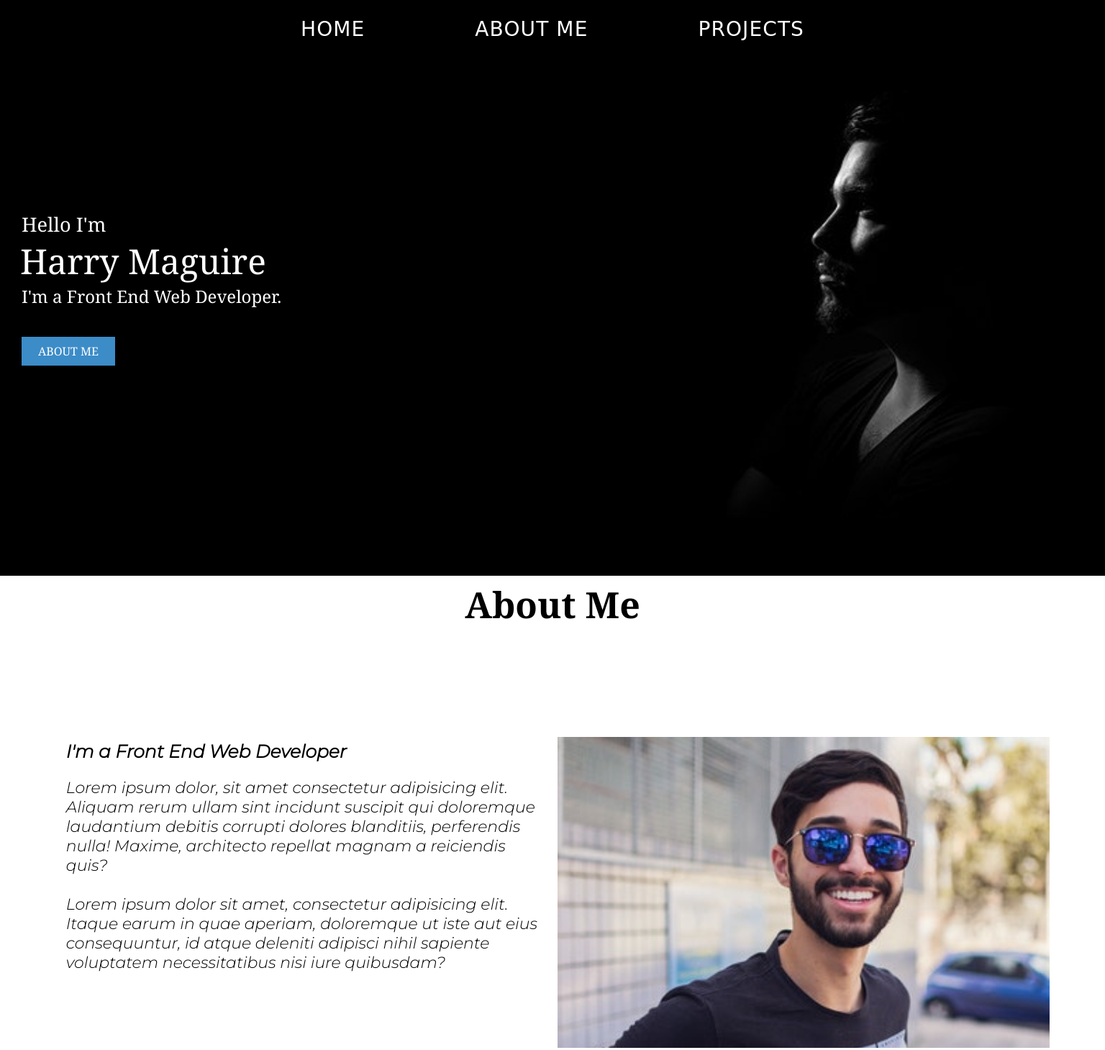
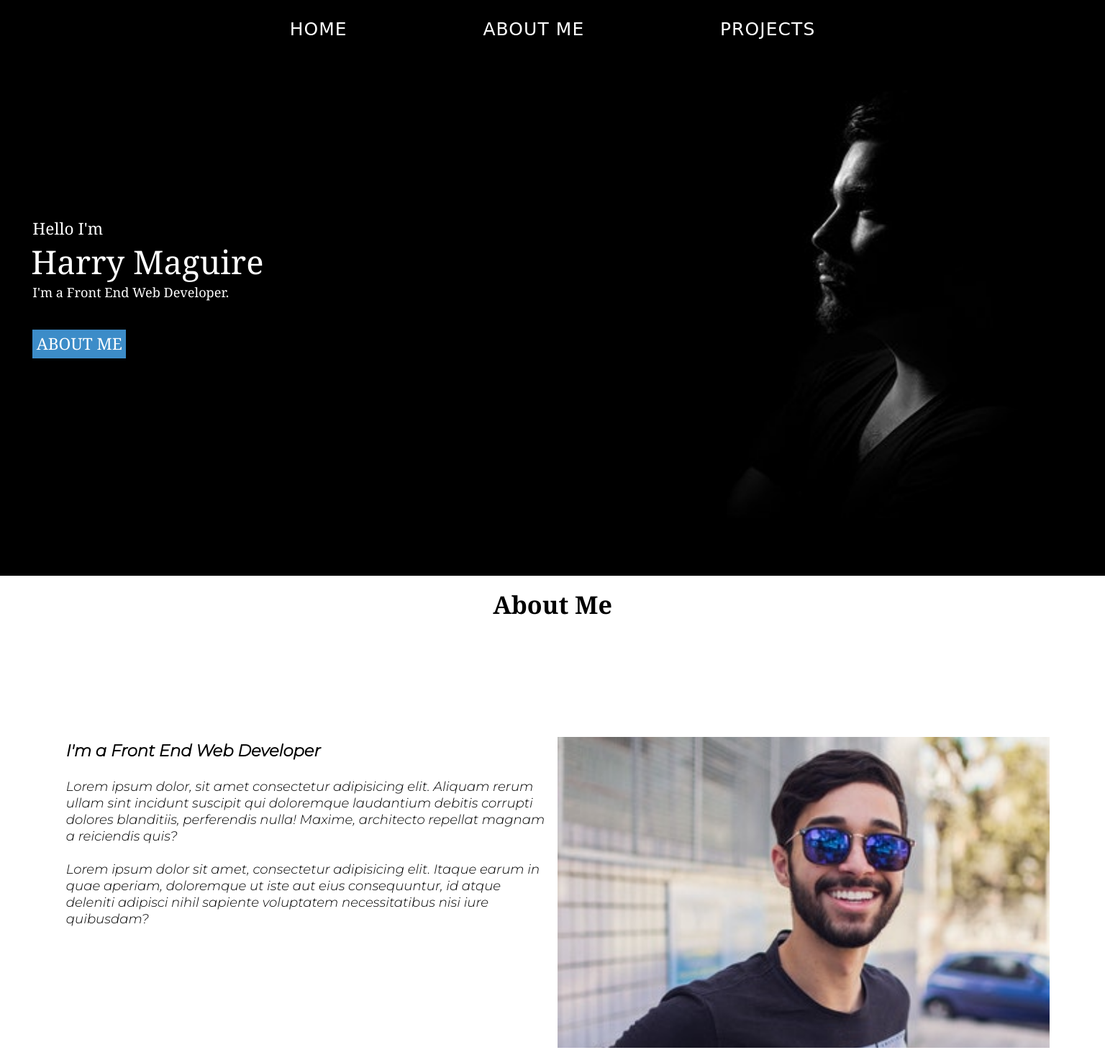
Before and after one commit to Nikolad98/Static-portfolio-website, a plain HTML site: page index.html in a window 1536 px wide. Shown: the top 1459 px of the page at 72% size. Drawn offline with Linux system fonts and the light colour scheme.

Commit message:
fluid res

```diff
--- a/css/style.css
+++ b/css/style.css
@@ -1,5 +1,8 @@
 @import url('https://fonts.googleapis.com/css2?family=Montserrat:ital,wght@1,300&display=swap');
 
+html{
+    font-size: calc(15px + .5vw);
+}
 *{
     margin: 0;
     padding: 0;
@@ -74,7 +77,7 @@ header{
     flex-direction: column;
 }
 .navbar ul li a{
-    font-size: 25px;
+    font-size: 1.1rem;
     text-transform: uppercase;
     color: white;
     font-family: cursive;
@@ -98,7 +101,7 @@ header{
     justify-content: center;
     color: white;
     font-family: georgia;
-    padding-left: 30px;
+    padding-left: calc(30px + 1vw);
 }
 .first-section-content h2 {
     font-size: 1rem;
@@ -171,14 +174,14 @@ header{
     overflow: scroll;
 }
 .about-me-text > h1{
-    font-size: 15px;
+    font-size: 1rem;
     display: inline-block;
     font-family: 'Montserrat', sans-serif;
     padding: 0;
     margin-bottom: 10px;
 }
 .about-me-text p{
-    font-size: 13px;
+    font-size: 0.8rem;
     font-family: 'Montserrat', sans-serif;
 }
 .about-me-img{
@@ -240,7 +243,7 @@ header{
     visibility: visible;
 }
 .project .project-inf h1{
-    font-size: 16px;
+    font-size: 1rem;
     font-family: cursive;
     cursor: pointer;
     color: black;
@@ -277,7 +280,7 @@ footer{
     justify-content: space-between;
 }
 .icon{
-    font-size: 25px;
+    font-size: 1.5rem;
     color: white;
     cursor: pointer;
 }
@@ -321,14 +324,13 @@ footer{
     .navbar ul{
         height: 100%;
         width: 70%;
-        max-width: 700px;
+        max-width: calc(700px + 2vw);
         display: flex;
         align-items: center;
         justify-content: space-between;
         flex-direction: row;
     }
     .navbar ul li a{
-        font-size: 17px;
         text-transform: uppercase;
         color: white;
         font-family: cursive;
@@ -373,29 +375,16 @@ footer{
         background-position: top left;
     }
     .first-section-content h2 {
-        font-size: 1.3rem;
         font-weight: 400;
     }
     .first-section-content h1{
-        font-size: 2.3rem;
         font-weight: 400;
         margin-left: -2px;
     }
     .first-section-content p{
-        font-size: 1.1rem;
         font-weight: 400;
     }
-    .second-section > h1{
-        font-size: 30px;
-    }
-    .about-me-text > h1{
-        font-size: 18px;
-    }
-    .about-me-text p{
-        font-size: 15px;
-    }
     .third-section > h1{
-        font-size: 30px;
         margin-bottom: 10px;
     }
     footer{
@@ -405,38 +394,20 @@ footer{
         width: 40%;
         max-width: 300px;
     }
-    .icon{
-        font-size: 35px;
-    }
 }
 @media all and (min-width: 1440px){
-    .navbar ul li a{
-        font-size: 28px;
-    }
     .first-section-content h2 {
-        font-size: 1.7rem;
         font-weight: 400;
     }
     .first-section-content h1{
-        font-size: 3rem;
         font-weight: 400;
         margin-left: -2px;
     }
     .first-section-content p{
-        font-size: 1.5rem;
         font-weight: 400;
     }
     .second-section{
-        max-width: 2000px;
-    }
-    .second-section > h1{
-        font-size: 50px;
-    }
-    .about-me-text > h1{
-        font-size: 25px;
-    }
-    .about-me-text p{
-        font-size: 22px;
+        max-width: 2560px;
     }
     .third-section{
         height: 700px;
@@ -444,7 +415,6 @@ footer{
         max-width: 2000px;
     }
     .third-section > h1{
-        font-size: 50px;
         margin-bottom: 20px;
     }
     .projects{
@@ -456,16 +426,10 @@ footer{
     .project:hover .project-inf{
         height: 200px;
     }
-    .project .project-inf h1{
-        font-size: 25px;
-    }
     .icons{
         width: 40%;
         max-width: 400px;
     }
-    .icon{
-        font-size: 45px;
-    }
 }
 
 /*-- END OF MEDIA QUERRY --*/
```
